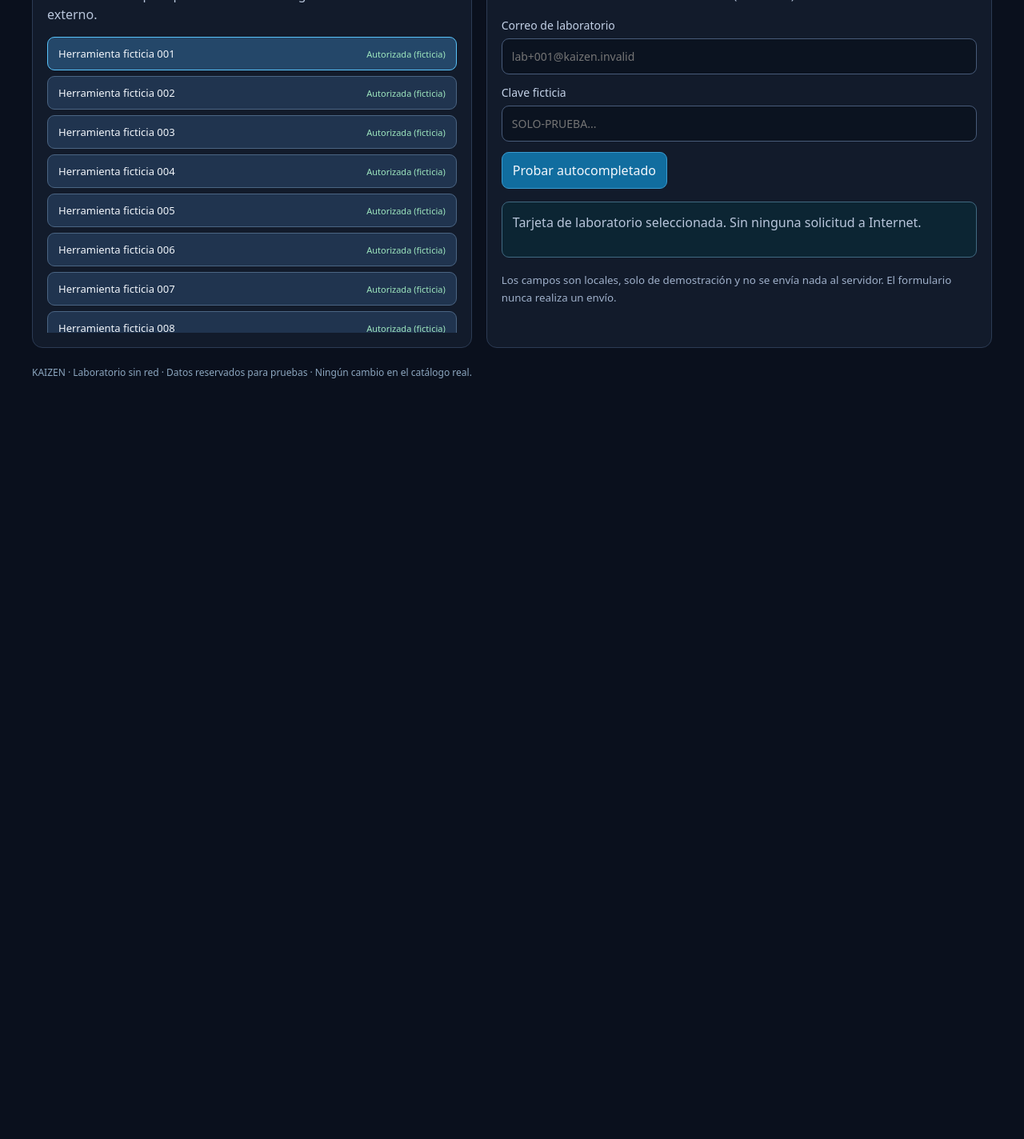
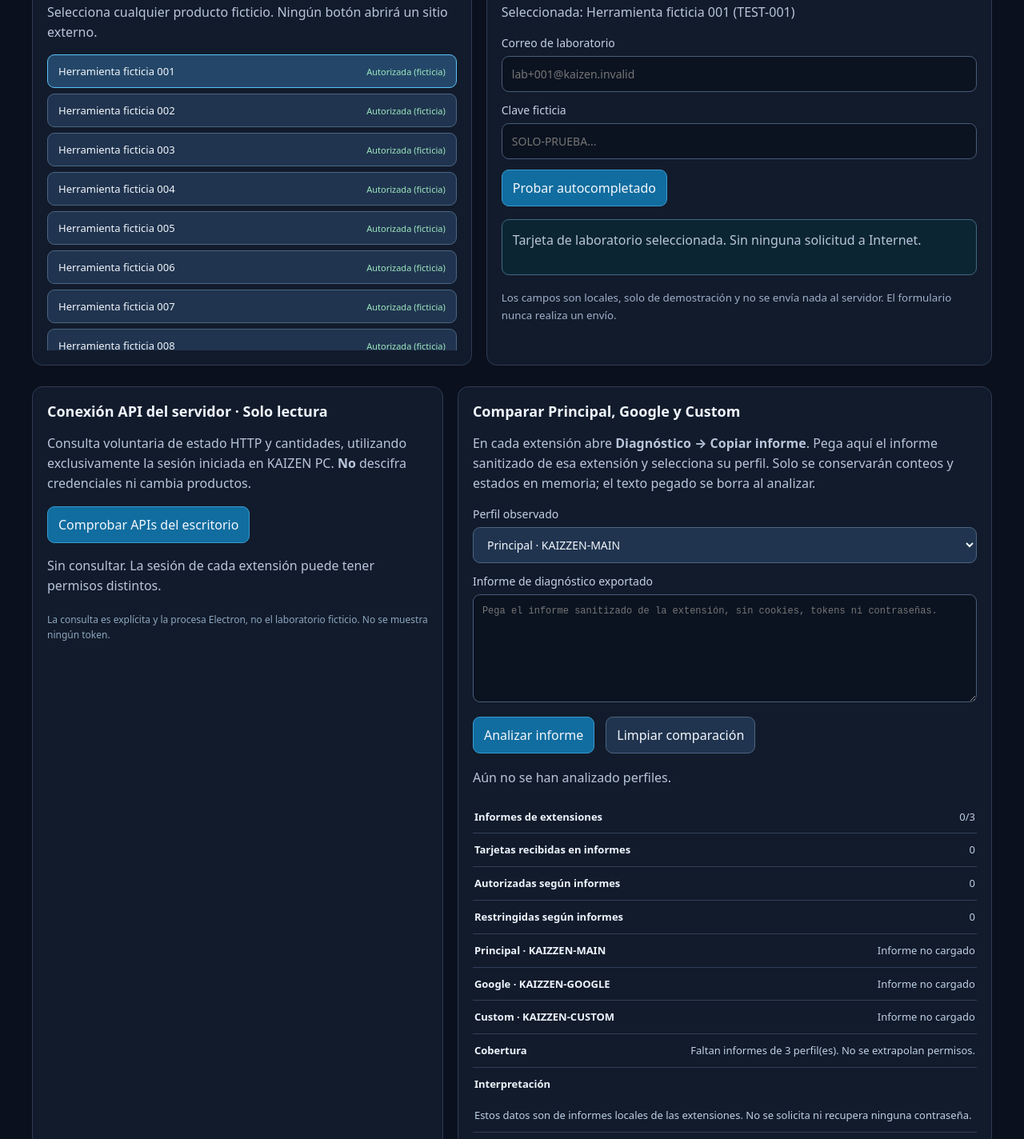
Before and after one commit to luis5afp/PROGRAMA-KAIZEN-PC-EDIT, a browser extension: page app/lab/index.html in a window 1280 px wide. Shown: the part 563-1987 px from the top of the page at 80% size. Before the commit the page ends 1083 px from the top, so only its background shows below. Drawn offline with Linux system fonts and the light colour scheme.

Commit message:
feat(1542): panel de diagnósticos reales separado del laboratorio sintético en KAIZEN

```diff
--- a/app/lab/index.html
+++ b/app/lab/index.html
@@ -34,18 +34,27 @@
     input {background:#0b1320;color:#f2f6fd;border:1px solid #485b79;border-radius:9px;padding:12px;font:inherit;width:100%;box-sizing:border-box}
     #result {white-space:pre-wrap;padding:13px;border-radius:9px;background:#0c2533;border:1px solid #416981;min-height:42px;line-height:1.6}
     .footer {margin:22px 0;color:#8ca6bf;font-size:12px}
+    .integration-row {display:flex;justify-content:space-between;gap:18px;flex-wrap:wrap;padding:10px 2px;border-bottom:1px solid #304059;color:#bed0e6;font-size:13px;line-height:1.6}
+    .integration-row strong {color:#eef5ff;font-size:13px}
+    .integration-grid {display:grid;grid-template-columns:1fr 1.3fr;gap:18px;margin-top:26px}
+    .integration-grid textarea {width:100%;min-height:135px;resize:vertical;background:#0b1320;color:#f2f6fd;border:1px solid #485b79;border-radius:9px;padding:11px;box-sizing:border-box;font:12px/1.5 ui-monospace,monospace}
+    .integration-grid select {max-width:100%}
+    .integration-grid h2{margin-top:0}
+    @media(max-width:720px){.integration-grid{grid-template-columns:1fr}}
     @media(max-width:720px){.metrics{grid-template-columns:repeat(2,minmax(0,1fr))}.bodygrid{grid-template-columns:1fr}body{padding:14px}}
   </style>
   <script defer src="./kaizen-233-core.js"></script>
   <script defer src="./kaizen-233-ui.js"></script>
+  <script defer src="./kaizen-1542-integration.js"></script>
+  <script defer src="./kaizen-1542-integration-ui.js"></script>
 </head>
 <body>
   <header>
-    <div class="eyebrow">KAIZEN PC · PRUEBA AISLADA · CANDIDATA 1.5.41</div>
+    <div class="eyebrow">KAIZEN PC · LABORATORIO + DIAGNÓSTICO REAL · 1.5.42</div>
     <h1>Laboratorio de 233 tarjetas</h1>
     <p>Demostración reproducible de catálogo, autorización <em>simulada</em>, sesión temporal y autocompletado en un formulario ficticio.</p>
   </header>
-  <div class="notice"><strong>Solo pruebas.</strong> Los 233 productos, las direcciones <code>.invalid</code> y las credenciales son ficticios. Esta página no accede a tu servidor, a las extensiones instaladas ni a cuentas externas. No cambia permisos reales.</div>
+  <div class="notice"><strong>Dos modos separados.</strong> Las 233 tarjetas <code>.invalid</code> y sus contraseñas son ficticias. La nueva sección de diagnóstico permite consultar, solo si tú pulsas el botón, metadatos HTTP del servidor usando tu sesión de KAIZEN PC. Los informes sanitizados de MAIN, GOOGLE y CUSTOM se cargan manualmente. No se modifican permisos ni se importan credenciales reales.</div>
 
   <section class="metrics" aria-label="Resumen del catálogo ficticio">
     <div class="stat"><strong id="received">233</strong><span>Tarjetas recibidas</span></div>
@@ -88,6 +97,36 @@
       <small>Los campos son locales, solo de demostración y no se envía nada al servidor. El formulario nunca realiza un envío.</small>
     </section>
   </div>
-  <div class="footer">KAIZEN · Laboratorio sin red · Datos reservados para pruebas · Ningún cambio en el catálogo real.</div>
+  <section id="integration" class="integration-grid" aria-label="Diagnóstico de integración real">
+    <div class="panel">
+      <h2>Conexión API del servidor · Solo lectura</h2>
+      <p>Consulta voluntaria de estado HTTP y cantidades, utilizando exclusivamente la sesión iniciada en KAIZEN PC. <strong>No</strong> descifra credenciales ni cambia productos.</p>
+      <button type="button" id="live-api-probe" class="primary">Comprobar APIs del escritorio</button>
+      <p id="live-api-status" role="status">Sin consultar. La sesión de cada extensión puede tener permisos distintos.</p>
+      <div id="live-api-results" aria-label="Estados HTTP de las rutas"></div>
+      <p class="footer">La consulta es explícita y la procesa Electron, no el laboratorio ficticio. No se muestra ningún token.</p>
+    </div>
+    <div class="panel">
+      <h2>Comparar Principal, Google y Custom</h2>
+      <p>En cada extensión abre <strong>Diagnóstico → Copiar informe</strong>. Pega aquí el informe sanitizado de esa extensión y selecciona su perfil. Solo se conservarán conteos y estados en memoria; el texto pegado se borra al analizar.</p>
+      <label for="integration-profile">Perfil observado
+        <select id="integration-profile">
+          <option value="main">Principal · KAIZZEN-MAIN</option>
+          <option value="google">Google · KAIZZEN-GOOGLE</option>
+          <option value="custom">Custom · KAIZZEN-CUSTOM</option>
+        </select>
+      </label>
+      <label for="integration-report">Informe de diagnóstico exportado
+        <textarea id="integration-report" maxlength="240000" spellcheck="false" autocomplete="off" placeholder="Pega el informe sanitizado de la extensión, sin cookies, tokens ni contraseñas."></textarea>
+      </label>
+      <div class="controls">
+        <button type="button" id="integration-analyze" class="primary">Analizar informe</button>
+        <button type="button" id="integration-clear">Limpiar comparación</button>
+      </div>
+      <p id="integration-status" role="status">Aún no se han analizado perfiles.</p>
+      <div id="integration-summary" aria-label="Comparación de las extensiones"></div>
+    </div>
+  </section>
+  <div class="footer">KAIZEN 1.5.42 · Los resultados de las 233 tarjetas simuladas no representan permisos reales. Informe local sin guardado ni telemetría. El servidor y los permisos originales permanecen intactos.</div>
 </body>
 </html>
```
